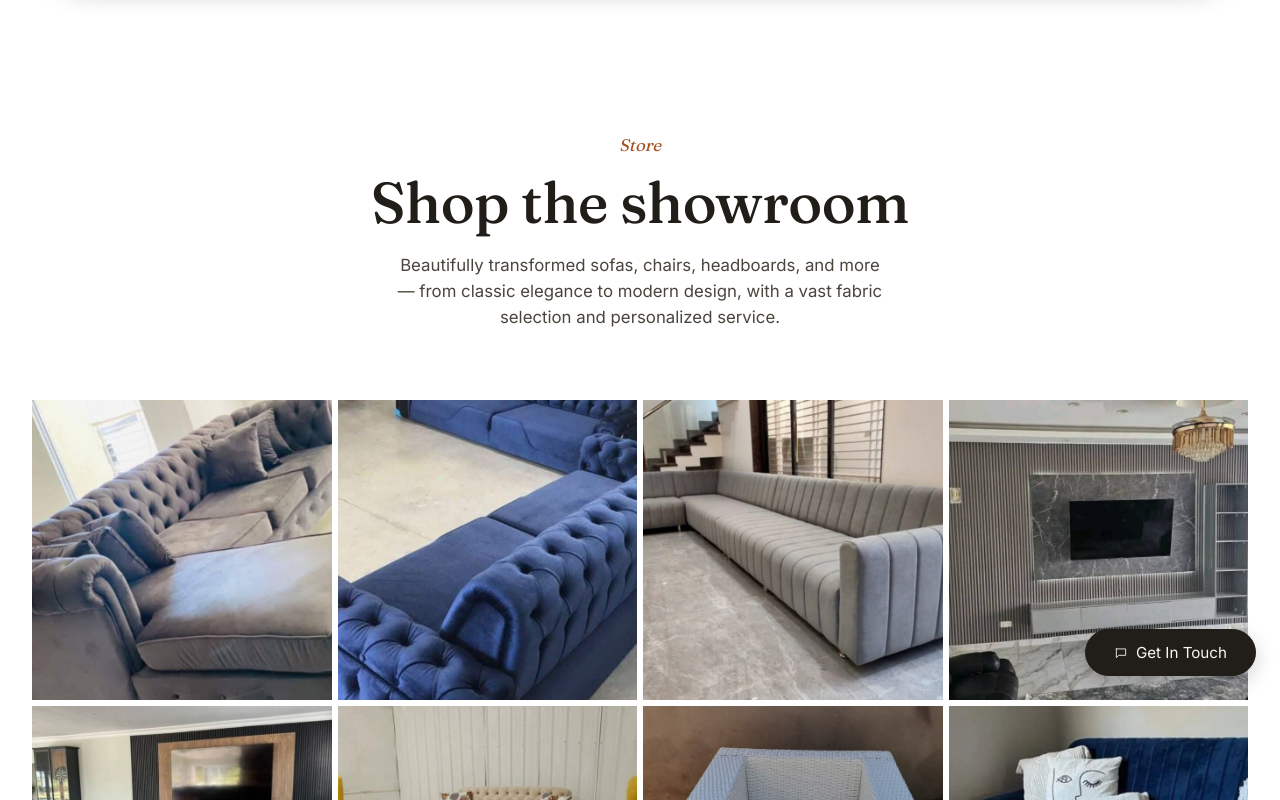
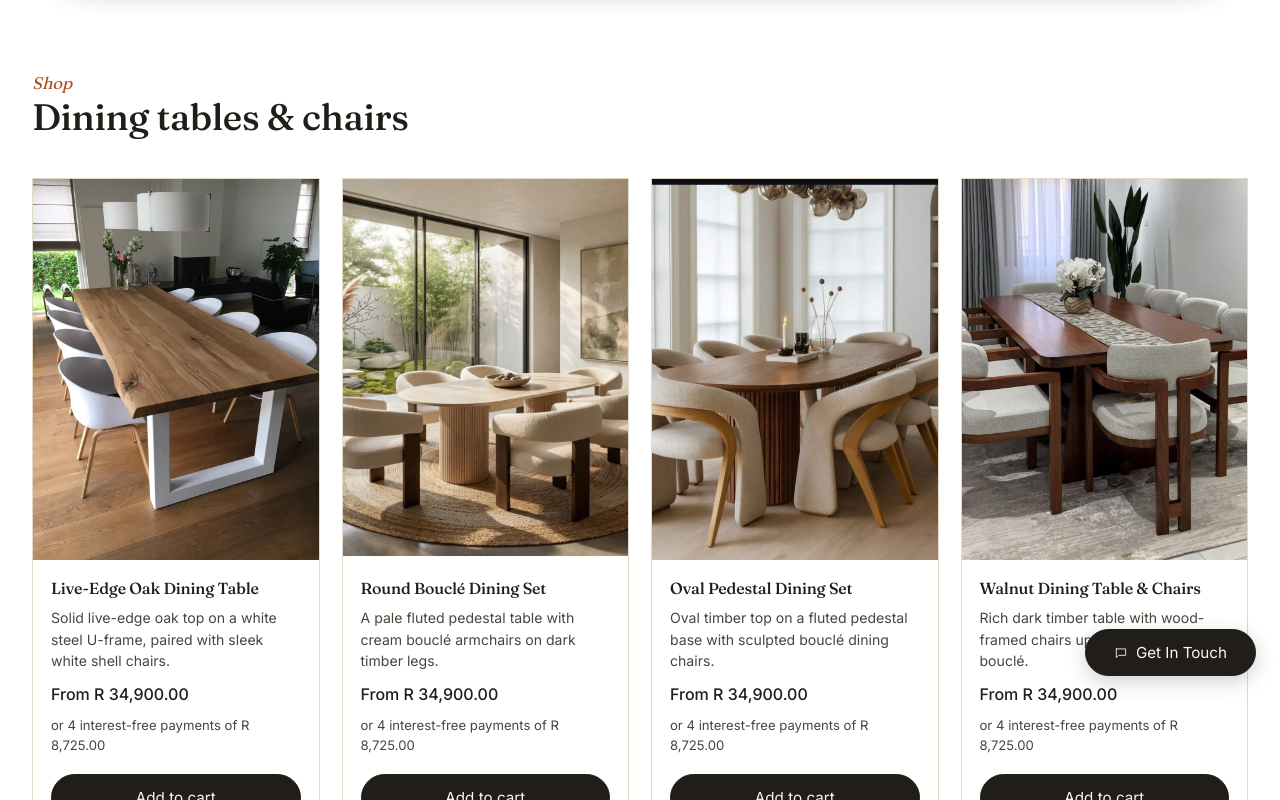
Before and after one commit to alex-upholstery/alexhub, a React (Vite) app: page /store in a window 1280 px wide. Shown: the part 100-900 px from the top of the page. Built offline with nearby package versions, Linux system fonts and the light colour scheme.

Commit message:
new updated stor

```diff
--- a/src/pages/Store.jsx
+++ b/src/pages/Store.jsx
@@ -261,31 +261,6 @@ const CATEGORIES = [
 export default function Store() {
   return (
     <>
-      <section className="page-hero">
-        <div className="wrap">
-          <span className="eyebrow">Store</span>
-          <h1>Shop the showroom</h1>
-          <p className="lede">
-            Beautifully transformed sofas, chairs, headboards, and more — from
-            classic elegance to modern design, with a vast fabric selection and
-            personalized service.
-          </p>
-        </div>
-      </section>
-
-      <section style={{ paddingTop: 0 }}>
-        <div className="wrap">
-          <div className="gallery-grid">
-            {IMAGES.map((img, i) => (
-              <img
-                src={img}
-                alt={` furn hub Upholstery project ${i + 1}`}
-                key={i}
-              />
-            ))}
-          </div>
-        </div>
-      </section>
 
       {CATEGORIES.map((cat, idx) => (
         <section key={cat.key} className={idx % 2 === 1 ? "alt" : undefined}>
```
